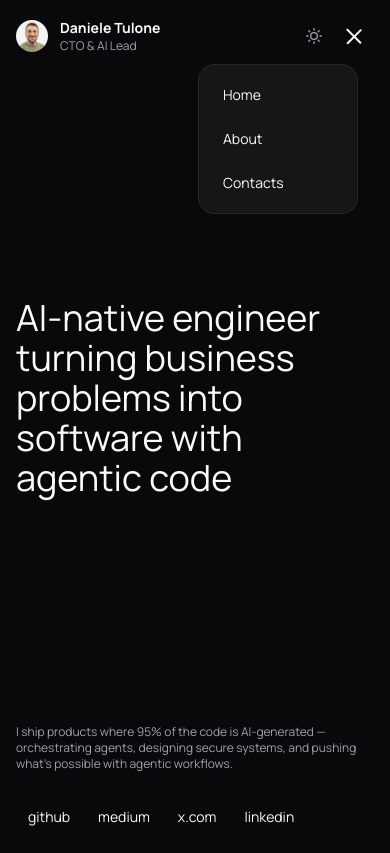
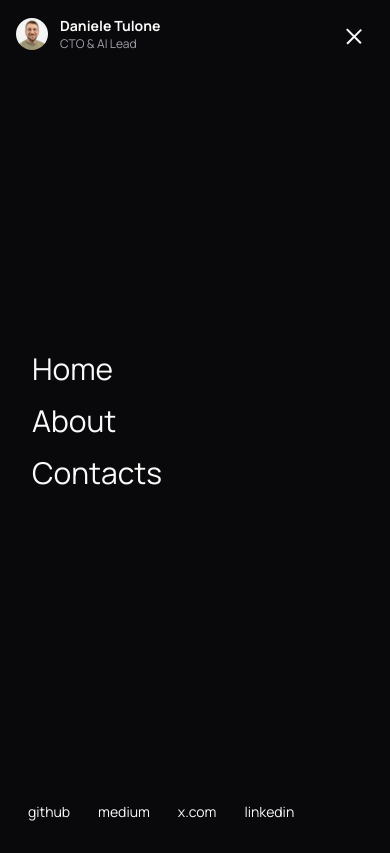
Before and after one commit to danieletulone/danieletulone, a Next.js app: page / in a window 390 px wide. Both pictures are taken after a click on the button "Open menu". Built offline with nearby package versions, Linux system fonts and the light colour scheme.

Commit message:
feat: better mobile menu

```diff
--- a/src/app/global.css
+++ b/src/app/global.css
@@ -59,20 +59,36 @@ body {
     animation: fade-up 0.6s cubic-bezier(0.25, 1, 0.5, 1) forwards;
 }
 
-/* Mobile nav dropdown entrance */
-@keyframes dropdown-in {
+/* Full-screen mobile menu entrance */
+@keyframes menu-in {
     from {
         opacity: 0;
-        transform: scale(0.95) translateY(-4px);
     }
     to {
         opacity: 1;
-        transform: scale(1) translateY(0);
     }
 }
 
-.animate-dropdown-in {
-    animation: dropdown-in 0.2s cubic-bezier(0.25, 1, 0.5, 1) forwards;
+.animate-menu-in {
+    opacity: 0;
+    animation: menu-in 0.3s cubic-bezier(0.25, 1, 0.5, 1) forwards;
+}
+
+/* Menu item staggered entrance */
+@keyframes menu-item-in {
+    from {
+        opacity: 0;
+        transform: translateY(16px);
+    }
+    to {
+        opacity: 1;
+        transform: translateY(0);
+    }
+}
+
+.animate-menu-item {
+    opacity: 0;
+    animation: menu-item-in 0.5s cubic-bezier(0.25, 1, 0.5, 1) forwards;
 }
 
 /* Fade-in animation */
--- a/src/components/mobile-nav.tsx
+++ b/src/components/mobile-nav.tsx
@@ -1,6 +1,7 @@
 'use client';
 
 import { useState, useEffect, useRef, useCallback } from 'react';
+import ButtonWithSlidingText from '@/components/button-with-sliding-text';
 import ThemeToggle from '@/components/theme-toggle';
 
 const links = [
@@ -9,9 +10,15 @@ const links = [
   { href: '/contacts', label: 'Contacts' },
 ];
 
+const socials = [
+  { href: 'https://github.com/danieletulone', label: 'github' },
+  { href: '#', label: 'medium' },
+  { href: '#', label: 'x.com' },
+  { href: 'https://linkedin.com/in/daniele-tulone-994b38173', label: 'linkedin' },
+];
+
 export default function MobileNav() {
   const [open, setOpen] = useState(false);
-  const navRef = useRef<HTMLDivElement>(null);
   const buttonRef = useRef<HTMLButtonElement>(null);
 
   const close = useCallback(() => {
@@ -26,20 +33,21 @@ export default function MobileNav() {
       if (e.key === 'Escape') close();
     }
 
-    function handleClickOutside(e: MouseEvent) {
-      if (navRef.current && !navRef.current.contains(e.target as Node)) close();
-    }
-
     document.addEventListener('keydown', handleKeyDown);
-    document.addEventListener('mousedown', handleClickOutside);
-    return () => {
-      document.removeEventListener('keydown', handleKeyDown);
-      document.removeEventListener('mousedown', handleClickOutside);
-    };
+    return () => document.removeEventListener('keydown', handleKeyDown);
   }, [open, close]);
 
+  useEffect(() => {
+    if (open) {
+      document.body.style.overflow = 'hidden';
+    } else {
+      document.body.style.overflow = '';
+    }
+    return () => { document.body.style.overflow = ''; };
+  }, [open]);
+
   return (
-    <div ref={navRef} className="md:hidden flex items-center justify-end gap-1">
+    <div className="md:hidden flex items-center justify-end gap-1">
       <ThemeToggle />
       <button
         ref={buttonRef}
@@ -47,7 +55,7 @@ export default function MobileNav() {
         aria-label={open ? 'Close menu' : 'Open menu'}
         aria-expanded={open}
         aria-controls="mobile-nav-menu"
-        className="w-10 h-10 flex items-center justify-center rounded-full text-foreground focus-ring"
+        className="relative z-60 w-10 h-10 flex items-center justify-center rounded-full text-foreground focus-ring"
       >
         <span className="sr-only">{open ? 'Close menu' : 'Open menu'}</span>
         <div className="flex flex-col gap-[5px]">
@@ -68,26 +76,50 @@ export default function MobileNav() {
         <nav
           id="mobile-nav-menu"
           aria-label="Mobile navigation"
-          className="absolute top-full right-0 mt-2 mr-4 sm:mr-8 z-50
-                     bg-accent/95 backdrop-blur-lg
-                     rounded-2xl p-2 min-w-[160px] border border-border
-                     animate-dropdown-in motion-reduce:animate-none"
+          className="fixed inset-0 z-50 bg-background flex flex-col justify-between p-4 sm:p-8 animate-menu-in motion-reduce:animate-none"
         >
-          <ul className="flex flex-col">
-            {links.map((link) => (
-              <li key={link.href}>
-                <a
+          <div className="animate-menu-item motion-reduce:animate-none flex items-center gap-3" style={{ animationDelay: '80ms' }}>
+            <img
+              src="/daniele-tulone.jpeg"
+              alt="Daniele Tulone"
+              className="w-8 h-8 rounded-full object-cover"
+            />
+            <div>
+              <div className="text-sm text-foreground font-bold">Daniele Tulone</div>
+              <div className="text-xs text-muted">CTO & AI Lead</div>
+            </div>
+          </div>
+
+          <div className="flex-1 flex flex-col justify-center gap-4">
+            {links.map((link, i) => (
+              <div
+                key={link.href}
+                className="animate-menu-item motion-reduce:animate-none"
+                style={{ animationDelay: `${120 + i * 60}ms` }}
+              >
+                <ButtonWithSlidingText
                   href={link.href}
+                  size="lg"
                   onClick={() => setOpen(false)}
-                  className="block py-3 px-4 text-sm text-foreground
-                             rounded-xl hover:bg-background transition-colors
-                             focus-ring focus-visible:!outline-offset-[-2px]"
                 >
                   {link.label}
-                </a>
-              </li>
+                </ButtonWithSlidingText>
+              </div>
             ))}
-          </ul>
+          </div>
+
+          <div
+            className="animate-menu-item motion-reduce:animate-none"
+            style={{ animationDelay: '360ms' }}
+          >
+            <nav aria-label="Social links" className="flex flex-wrap gap-x-1">
+              {socials.map((s) => (
+                <ButtonWithSlidingText key={s.label} href={s.href}>
+                  {s.label}
+                </ButtonWithSlidingText>
+              ))}
+            </nav>
+          </div>
         </nav>
       )}
     </div>
```
